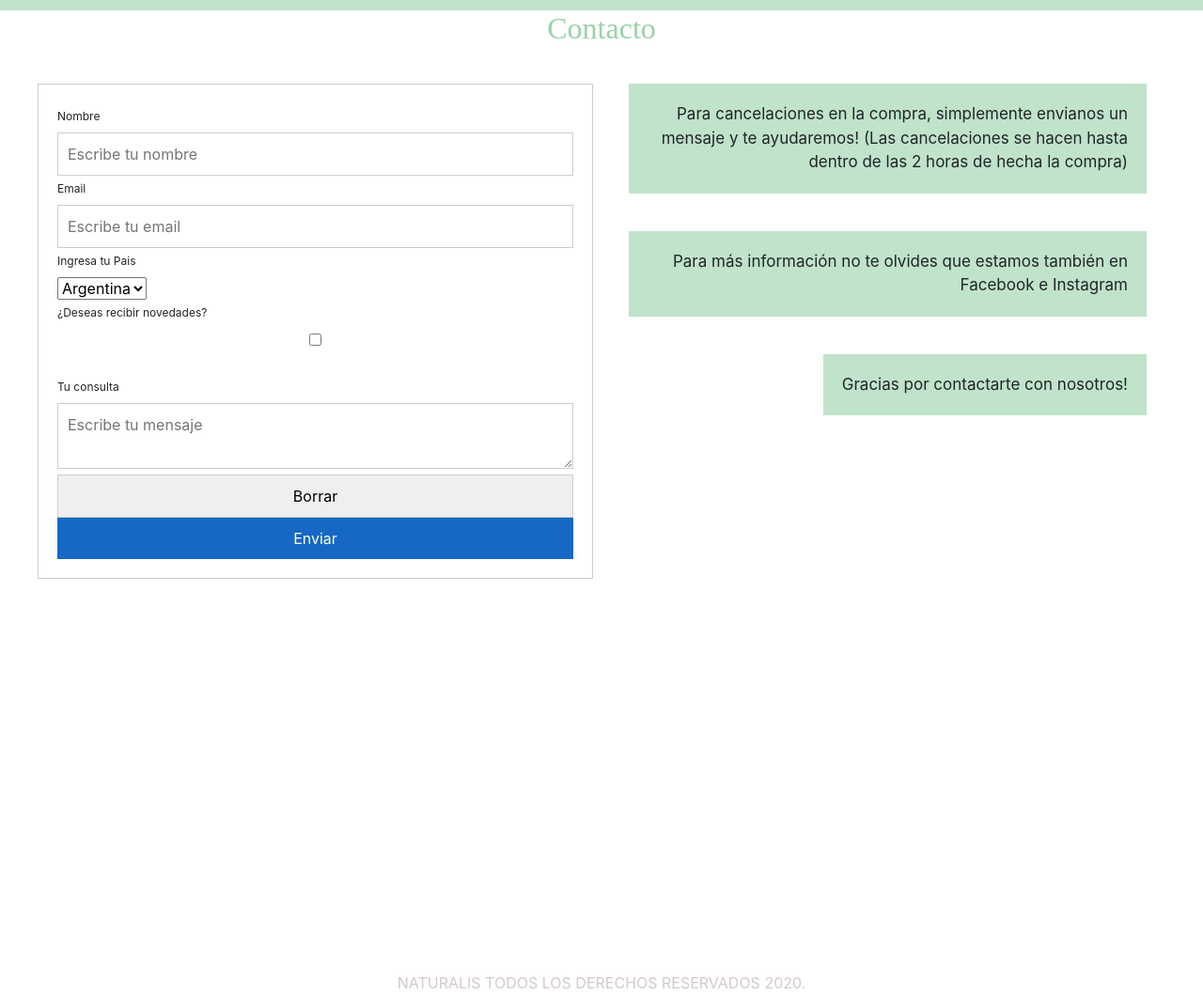
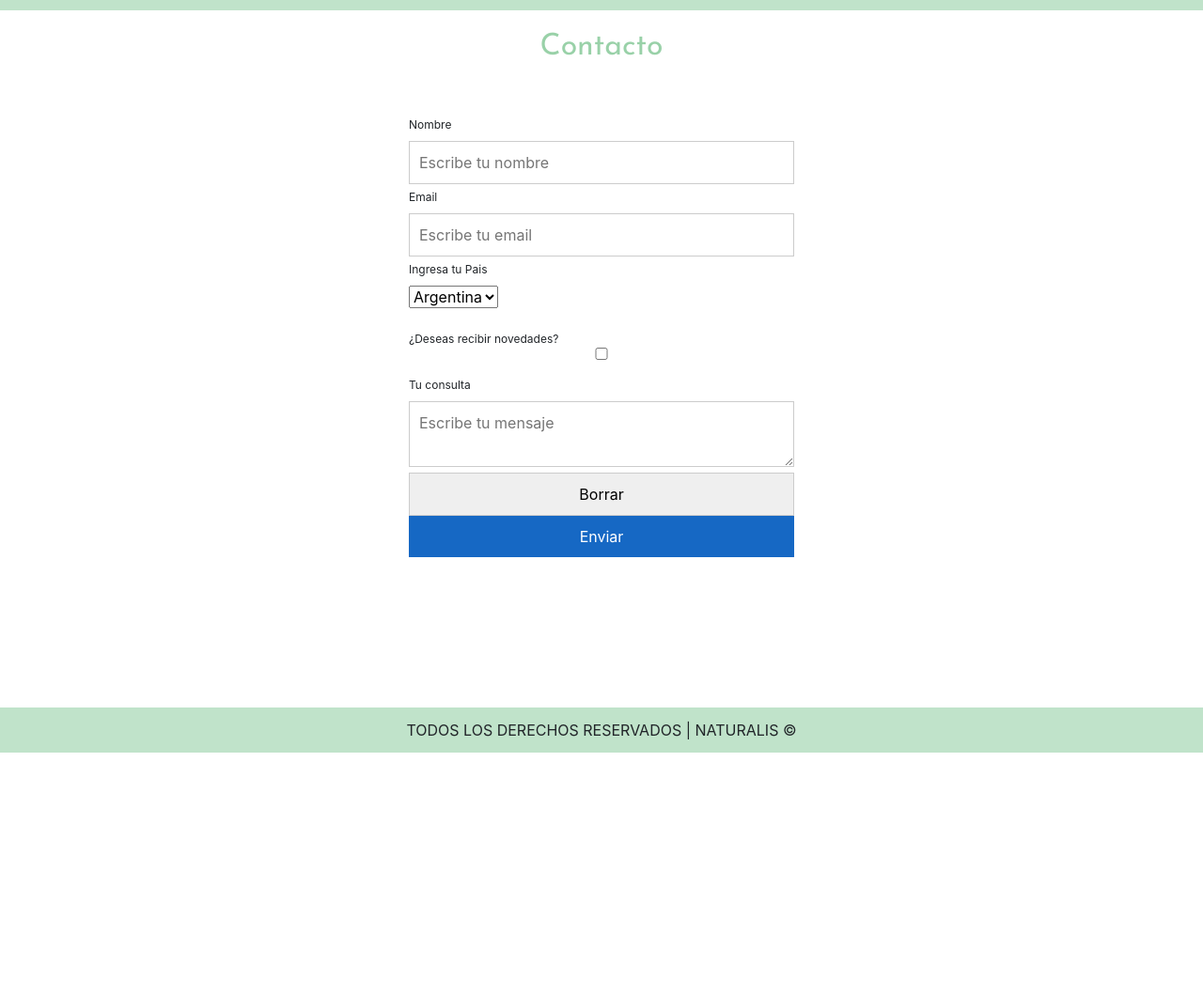
Before and after one commit to lorenacalabuig/proyectofinal, a website: page contactanos.html in a window 1280 px wide. Shown: the part 79-1138 px from the top of the page at 94% size. After the commit the page ends 880 px from the top, so only its background shows below. Drawn offline with nearby package versions, Linux system fonts and the light colour scheme.

Commit message:
repositorio_final

```diff
--- a/contactanos.html
+++ b/contactanos.html
@@ -5,8 +5,12 @@
         <meta charset="UTF-8">
         <meta name="viewport" content="width=device-width, user-scalable=no, initial-scale=1.0, maximum-scale=1.0, minimum-scale=1.0">
         <meta name="description" content="Deseas recibir novedades?">
-        <meta name="keywords" content="nombre, pais, consulta">
+        <meta name="keywords" content="compra, cancelaciones, mensaje">
         <meta name="title" content="Consulta">
+        <link rel="preconnect" href="https://fonts.gstatic.com">
+        <link href="https://fonts.googleapis.com/css2?family=Montserrat&display=swap" rel="stylesheet">
+        <link rel="preconnect" href="https://fonts.gstatic.com">
+        <link href="https://fonts.googleapis.com/css2?family=Josefin+Sans&family=Montserrat&display=swap" rel="stylesheet">
         <link rel="stylesheet" href="css/estilos.css">
         <link rel="stylesheet" href="https://cdn.jsdelivr.net/npm/bootstrap@4.5.3/dist/css/bootstrap.min.css" integrity="sha384-TX8t27EcRE3e/ihU7zmQxVncDAy5uIKz4rEkgIXeMed4M0jlfIDPvg6uqKI2xXr2" crossorigin="anonymous">
     </head>
@@ -21,7 +25,6 @@
                 </ul>
             </nav>
             <h2>Contacto</h2>
-                <div class="propiedades_contactanos">
                     <form>
                         <label for="name">Nombre</label><br>
                         <input type="text" id="nombre" placeholder="Escribe tu nombre">
@@ -36,19 +39,13 @@
                             <option value="Brasil">Brasil</option>
                         </select>
                         <br>
-                        <label for="name">¿Deseas recibir novedades?</label> <input type="checkbox"><br>
                         <br>
+                        <label for="name">¿Deseas recibir novedades? <input type="checkbox"> </label>
                         <label for="mensaje">Tu consulta</label><br>
                         <textarea id="mensaje" placeholder="Escribe tu mensaje"></textarea>
                         <input type="reset" value="Borrar"/> <input type="submit" value="Enviar"/>
                     </form>
-                        <aside>
-                            <p>Para cancelaciones en la compra, simplemente envianos un mensaje y te ayudaremos! (Las cancelaciones se hacen hasta dentro de las 2 horas de hecha la compra)</p> <br>
-                            <p>Para más información no te olvides que estamos también en Facebook e Instagram</p> <br>
-                            <p>Gracias por contactarte con nosotros!</p> <br>
-                        </aside>
-                </div>
-            <footer class="footer_principal">NATURALIS TODOS LOS DERECHOS RESERVADOS 2020.</footer>
+                <footer> TODOS LOS DERECHOS RESERVADOS | NATURALIS ©  </footer>
             <script src="https://code.jquery.com/jquery-3.5.1.slim.min.js" integrity="sha384-DfXdz2htPH0lsSSs5nCTpuj/zy4C+OGpamoFVy38MVBnE+IbbVYUew+OrCXaRkfj" crossorigin="anonymous"></script>
             <script src="https://cdn.jsdelivr.net/npm/popper.js@1.16.1/dist/umd/popper.min.js" integrity="sha384-9/reFTGAW83EW2RDu2S0VKaIzap3H66lZH81PoYlFhbGU+6BZp6G7niu735Sk7lN" crossorigin="anonymous"></script>
             <script src="https://cdn.jsdelivr.net/npm/bootstrap@4.5.3/dist/js/bootstrap.min.js" integrity="sha384-w1Q4orYjBQndcko6MimVbzY0tgp4pWB4lZ7lr30WKz0vr/aWKhXdBNmNb5D92v7s" crossorigin="anonymous"></script>
--- a/scss/estilos.scss
+++ b/scss/estilos.scss
@@ -1,3 +1,26 @@
+$conocenos: contacto;
+
+h2 {
+    @if $conocenos == contacto {
+        padding: 20px;
+        margin-bottom: 20px;
+        color:#99d1a8;
+        font-family: 'Josefin Sans', sans-serif;
+        text-align: center;
+    }
+    @else if $conocenos == productos {
+        margin-top: 5px;
+        color: red;
+        font-family: 'Comic Sans';
+        text-align: left;
+    }
+    @else {
+        margin-top:100px;
+        color:black;
+        font-family: serif;
+        text-align: right;
+    }
+}
 .contenedor_principal {
     width: 100%;
     max-width: 1000px;
@@ -46,12 +69,6 @@
         }
     }
 }
-h2 {
-    margin-top: 20px;
-    color:#99d1a8;
-    font-family: 'Texturina';
-    text-align: center;
-}
 /* PAGINA PRINCIPAL */
 .contenedor_imagen_home {
     width: 100%;
@@ -67,25 +84,15 @@ h2 {
     text-align: center;
     color: rgb(212, 201, 201);
 }
-.footer_principal {
-    height: 25px;
-    margin-top: 400px;
-    text-align: center;
-    background-color: rgba(255, 255, 255, 0.158);
-    color: rgb(212, 201, 201);
-}
 /* TERMINA */
 body {
     p {
+        font-family: 'Montserrat';
         margin: 20px;
         padding: 20px;
         text-align: center;
         font-size: 17px;
     }
-}
-footer {
-    margin-top: 1px;
-    text-align: center;
 }
 /* NOSOTROS */
 .propiedades_conocer {
@@ -102,28 +109,14 @@ footer {
         background-color: #99d1a89c;
     }
 }
-.footer_nosotros {
-    height: 25px;
-    margin-top: 150px;
-    margin-bottom: 20px;
-    text-align: center;
-    background-color: rgba(255, 255, 255, 0.158);
-    color: rgb(212, 201, 201);
-}
-.footer_productos {
-    height: 25px;
-    margin-top: 150px;
-    margin-bottom: 20px;
-    text-align: center;
-    background-color: rgba(255, 255, 255, 0.158);
-    color: rgb(212, 201, 201);
-}
 form {
-    width: 100%;
-    border: 1px solid #ccc;
+    width: 450px;
+    margin: auto;
     margin-top: 20px;
-    margin-left: 0px;
-    padding: 20px;
+    padding: 10px 20px;
+    box-sizing: border-box;
+    border-radius: 7px;
+    margin-bottom: 150px;
 }
 label {
     font-size: 12px;
@@ -163,7 +156,6 @@ input[type="submit"]:hover{
         background-color: #99d1a89c;
         margin-left: 30%;
         margin-right: 30%;
-        font-size: 1vw;
     }
 }
 .propiedades_contactanos {
@@ -196,7 +188,13 @@ input[type="submit"]:hover{
     height: auto;
     padding: 30px;
 }
-
+footer {
+    align-self: flex-end;
+    background-color: #99d1a89c;
+    line-height: 3;
+    text-align: center;
+    width: 100%;
+}
 
 @media all and (max-width: 960px) {
     #navegador {
```
Also changed, not shown: como-comprar.html (+6 -3 lines), index.html (+4 -2 lines), nosotros.html (+9 -3 lines), productos.html (+8 -2 lines), css/estilos.css, 3 other files.
